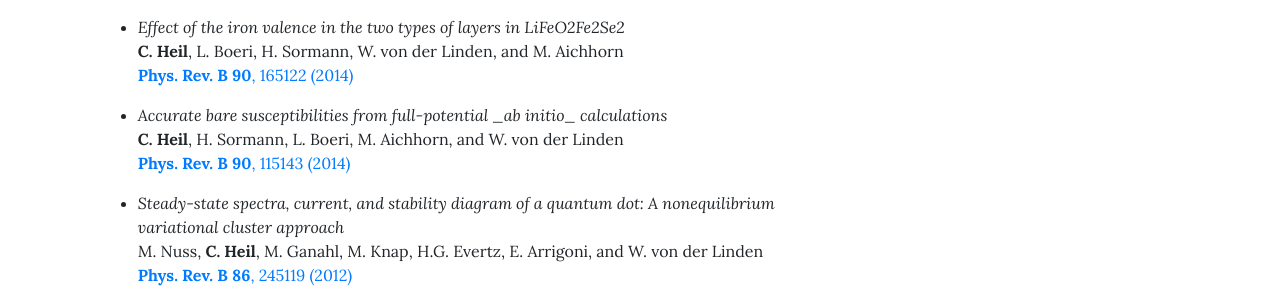
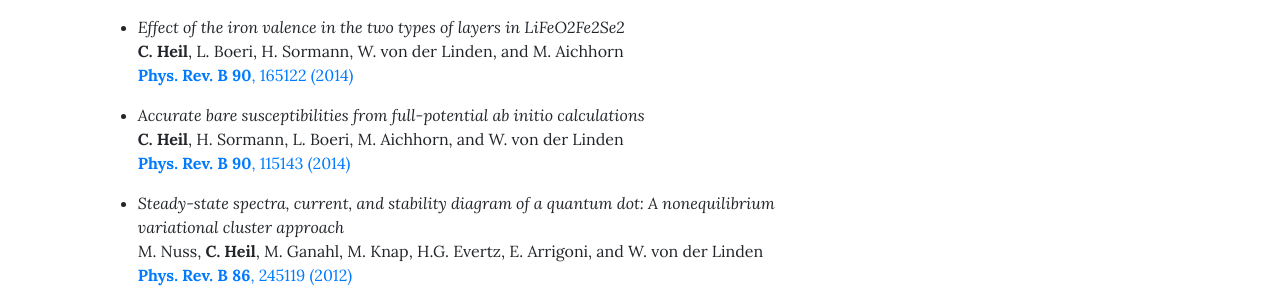
Before and after one commit to cheil/cheil.github.io, a Jekyll site: the page built from pages/research/publications.md, in a window 1280 px wide and 900 px high, scrolled down 4023 px. Shown: the part 220-519 px from the top of the window. Built offline with Jekyll 4.4.1, drawn with Linux system fonts in a browser that asks for light colours.

Commit message:
typo fixed

```diff
--- a/pages/research/publications.md
+++ b/pages/research/publications.md
@@ -162,7 +162,7 @@ J.A. Flores-Livas, M. Amsler, **C. Heil**, A. Sanna, L. Boeri, G. Profeta, C. Wo
 **C. Heil**, L. Boeri, H. Sormann, W. von der Linden, and M. Aichhorn\
 [**Phys. Rev. B 90**, 165122 (2014)](http://journals.aps.org/prb/abstract/10.1103/PhysRevB.90.165122)
 
-- *Accurate bare susceptibilities from full-potential _ab initio_ calculations*\
+- *Accurate bare susceptibilities from full-potential ab initio calculations*\
 **C. Heil**, H. Sormann, L. Boeri, M. Aichhorn, and W. von der Linden\
 [**Phys. Rev. B 90**, 115143 (2014)](http://journals.aps.org/prb/abstract/10.1103/PhysRevB.90.115143)
 
```
